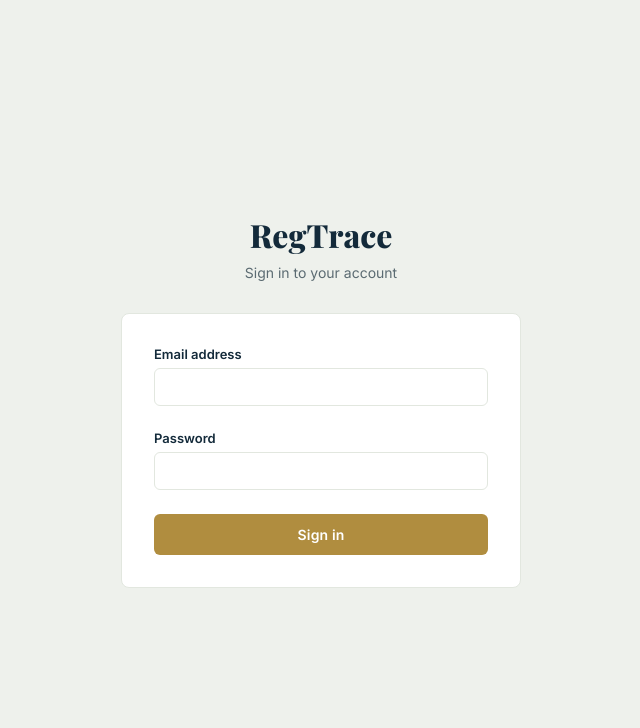
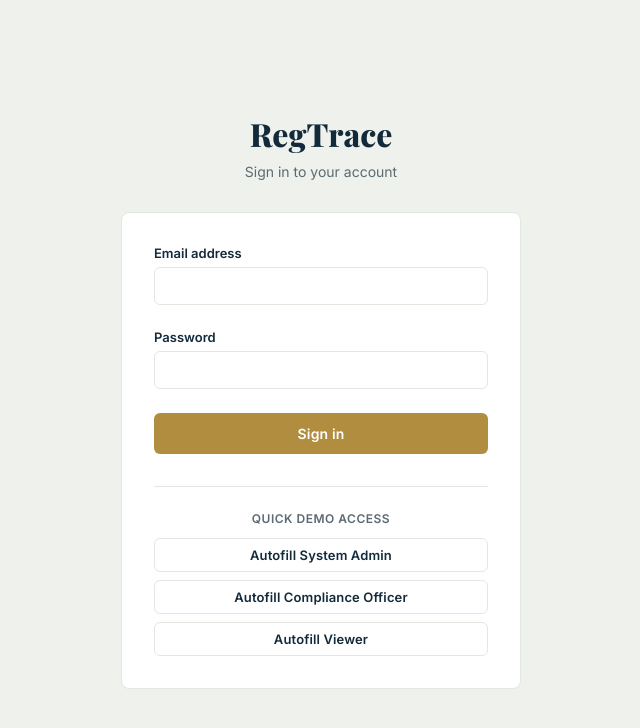
Before and after one commit to sakalesha/RegTrace, a React (Vite) app in the folder frontend/: page / in a window 1280 px wide. Shown: the top 728 px of the page, without its empty margins (319-959 px from the left). Built offline with nearby package versions, Linux system fonts and the light colour scheme; no server answers.

Commit message:
feat: add quick demo access buttons to login page

```diff
--- a/frontend/src/auth/LoginPage.jsx
+++ b/frontend/src/auth/LoginPage.jsx
@@ -88,6 +88,47 @@ const LoginPage = () => {
               {isLoading ? "Signing in..." : "Sign in"}
             </button>
           </form>
+
+          <div style={{ marginTop: "32px", borderTop: "1px solid var(--paper-deep)", paddingTop: "24px" }}>
+            <p className="rt-sans" style={{ fontSize: "12px", color: "var(--slate)", textAlign: "center", marginBottom: "12px", fontWeight: "600", textTransform: "uppercase", letterSpacing: "0.5px" }}>
+              Quick Demo Access
+            </p>
+            <div style={{ display: "flex", gap: "8px", flexDirection: "column" }}>
+              <button
+                type="button"
+                onClick={() => {
+                  setEmail("admin@regtrace.com");
+                  setPassword("YourSecurePasswordHere!");
+                }}
+                className="rt-btn rt-btn-secondary rt-sans"
+                style={{ width: "100%", padding: "8px", fontSize: "13px" }}
+              >
+                Autofill System Admin
+              </button>
+              <button
+                type="button"
+                onClick={() => {
+                  setEmail("officer@regtrace.com");
+                  setPassword("YourSecurePasswordHere!");
+                }}
+                className="rt-btn rt-btn-secondary rt-sans"
+                style={{ width: "100%", padding: "8px", fontSize: "13px" }}
+              >
+                Autofill Compliance Officer
+              </button>
+              <button
+                type="button"
+                onClick={() => {
+                  setEmail("viewer@regtrace.com");
+                  setPassword("YourSecurePasswordHere!");
+                }}
+                className="rt-btn rt-btn-secondary rt-sans"
+                style={{ width: "100%", padding: "8px", fontSize: "13px" }}
+              >
+                Autofill Viewer
+              </button>
+            </div>
+          </div>
         </div>
 
 
```
